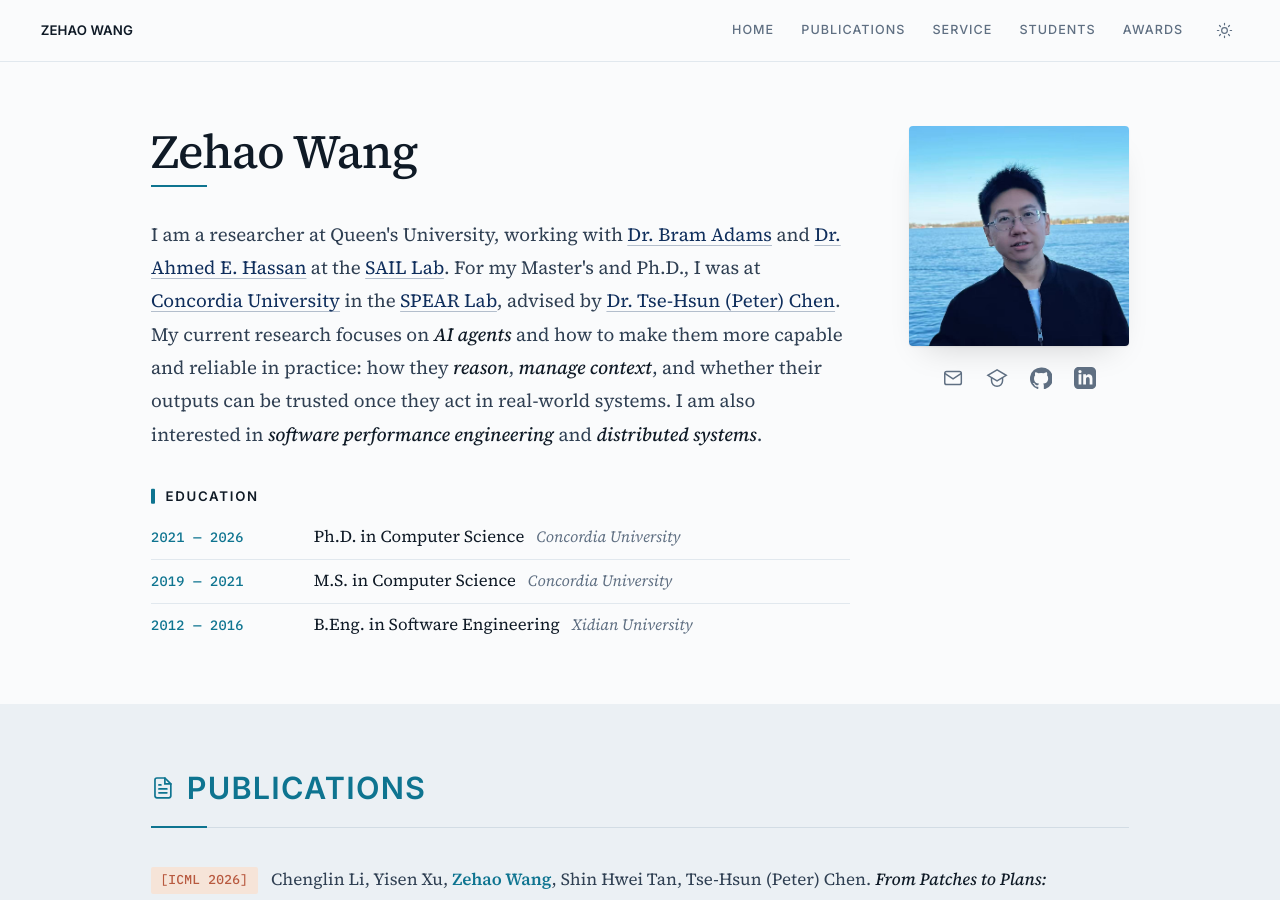
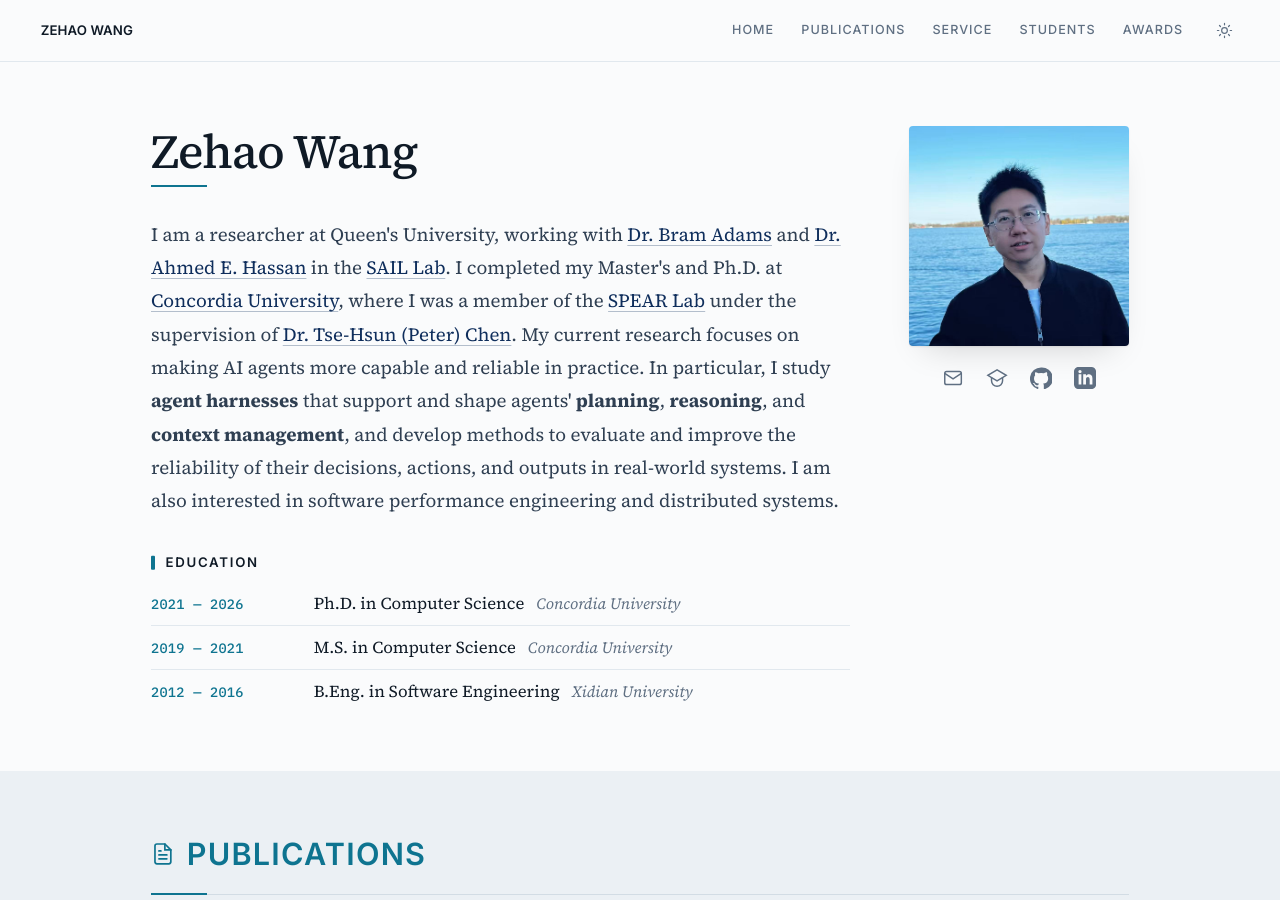
Before and after one commit to zehaowang00/zehaowang00.github.io, a Jekyll site: the page built from _pages/about.md, in a window 1280 px wide and 900 px high. Built offline with Jekyll 4.4.1, drawn with Linux system fonts in a browser that asks for light colours.

Commit message:
Update introduction with agent harness research focus
Co-Authored-By: Claude Fable 5 <noreply@anthropic.com>

```diff
--- a/_layouts/home.html
+++ b/_layouts/home.html
@@ -49,17 +49,20 @@
             I am a researcher at Queen's University, working with
             <a href="https://www.cs.queensu.ca/people/Bram/Adams">Dr. Bram Adams</a> and
             <a href="https://www.linkedin.com/in/ahmed-e-hassan/">Dr. Ahmed E. Hassan</a>
-            at the <a href="https://sailresearch.github.io/sail-website/index.html">SAIL Lab</a>.
-            For my Master's and Ph.D., I was at
-            <a href="https://www.concordia.ca/">Concordia University</a>
-            in the <a href="https://users.encs.concordia.ca/~peterc/">SPEAR Lab</a>,
-            advised by
+            in the <a href="https://sailresearch.github.io/sail-website/index.html">SAIL Lab</a>.
+            I completed my Master's and Ph.D. at
+            <a href="https://www.concordia.ca/">Concordia University</a>,
+            where I was a member of the
+            <a href="https://users.encs.concordia.ca/~peterc/">SPEAR Lab</a>
+            under the supervision of
             <a href="https://petertsehsun.github.io/">Dr. Tse-Hsun (Peter) Chen</a>.
-            My current research focuses on <em>AI agents</em> and how to make them more
-            capable and reliable in practice: how they <em>reason</em>, <em>manage
-            context</em>, and whether their outputs can be trusted once they act in
-            real-world systems. I am also interested in <em>software performance
-            engineering</em> and <em>distributed systems</em>.
+            My current research focuses on making AI agents more capable and reliable
+            in practice. In particular, I study <strong>agent harnesses</strong> that
+            support and shape agents' <strong>planning</strong>,
+            <strong>reasoning</strong>, and <strong>context management</strong>, and
+            develop methods to evaluate and improve the reliability of their decisions,
+            actions, and outputs in real-world systems. I am also interested in
+            software performance engineering and distributed systems.
           </p>
 
           <h4 class="home__sub">Education</h4>
```
